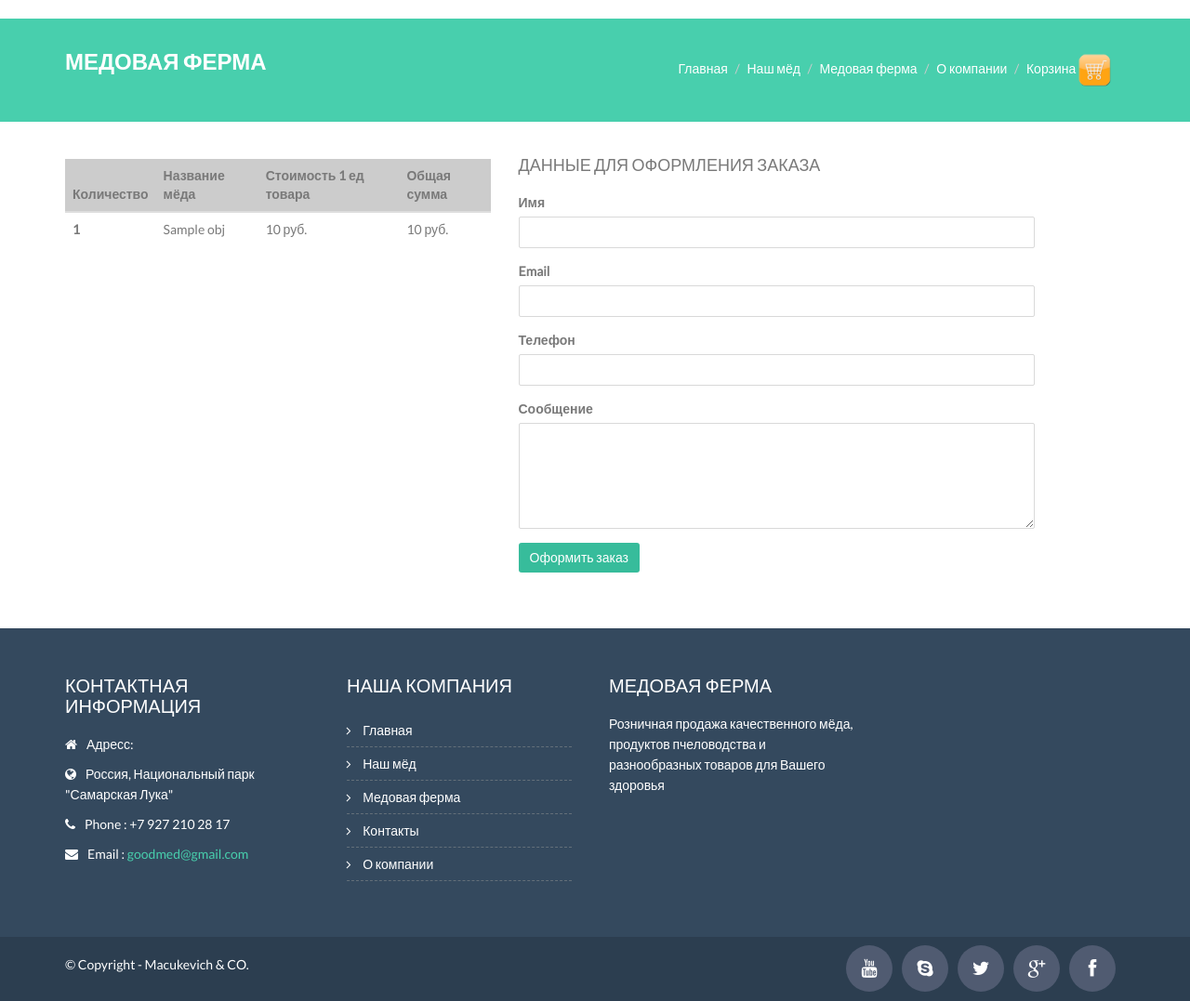
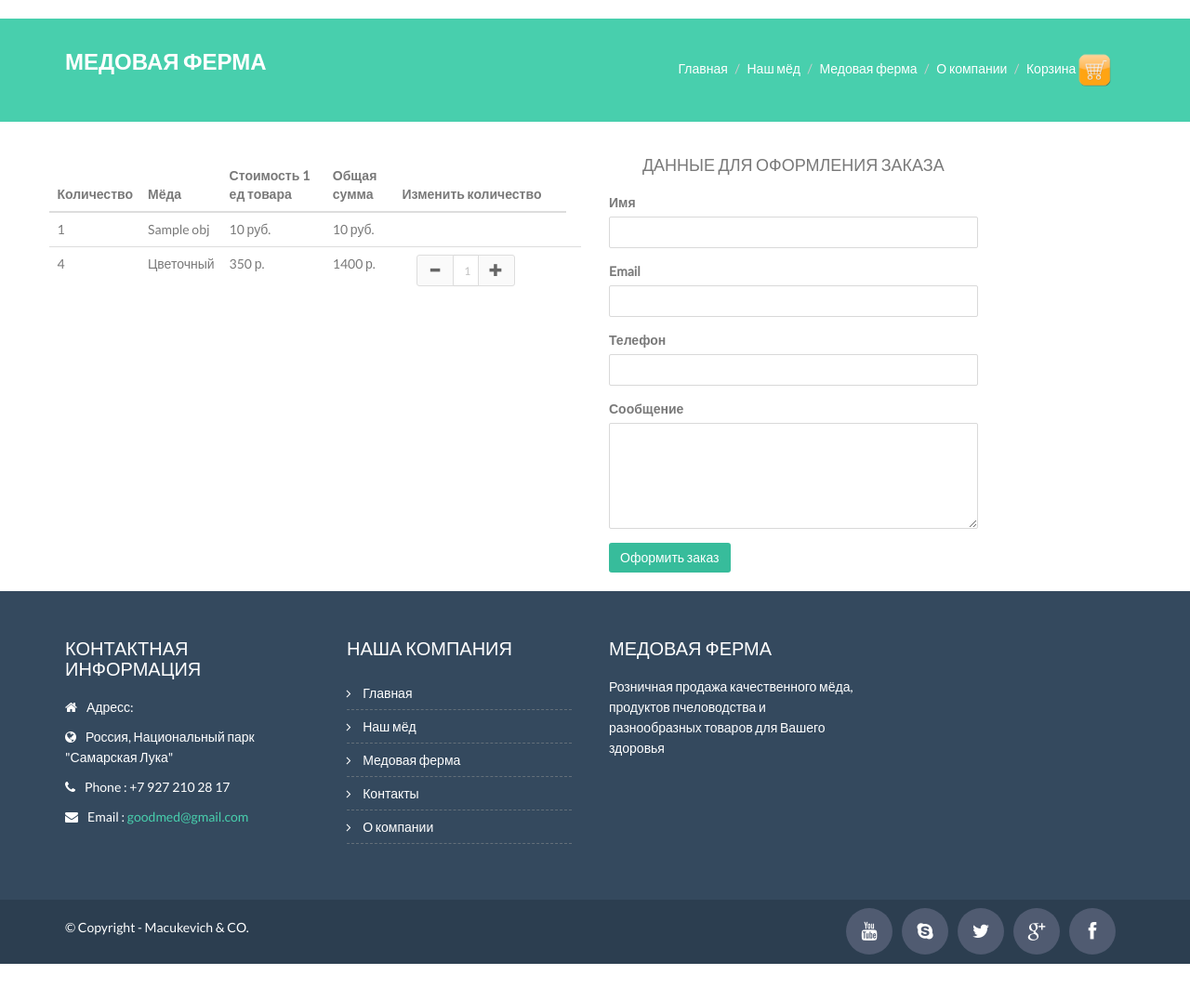
Before and after one commit to doncu/shop, a Flask app: template templates/basket.html in a window 1280 px wide. Shown: the whole page at 93% size. After the commit the page ends 1037 px from the top, so only its background shows below. Run offline with Flask 2, Linux system fonts and the light colour scheme; the template is opened without the code that fills it: most values are stand-ins (such as "Sample title", 1, 10 or a date in 2020); parts of the project's set-up code (start-up, migrations or seed data) failed here and were passed over; some libraries are stand-ins or nearby versions.

Commit message:
modify basket.html

```diff
--- a/templates/basket.html
+++ b/templates/basket.html
@@ -59,34 +59,56 @@
     </div>
     <!--breadcrumbs end-->
 
-  <div class="container">
-    <div class="row">
-        <div class="col-md-5 col-sm-5 address">
-          <table class="table table-responsive">
-              <thead class="thead-inverse">
+    <div class="my_row" style="margin: 3%;">
+        <div class="col-md-6 col-sm-5 address">
+                <div class="table-responsive">
+                    <table class="table table-hover">
+                        <thead>
                             <tr>
                                 <th>Количество</th>
-                  <th>Название мёда</th>
+                                <th>Мёда</th>
                                 <th>Стоимость 1 ед товара</th>
                                 <th>Общая сумма</th>
+                                <th>Изменить количество</th>
                             </tr>
                         </thead>
                         <tbody>
                             {% for obj, count in basket %}
                               <tr>
-                    <th scope="row">{{ count }}</th>
+                                <td>{{ count }}</td>
                                 <td>{{ obj.title }}</td>
                                 <td>{{ obj.price }} руб.</td>
                                 <td>{{ obj.price * count }} руб.</td>
                               </tr>
                             {% endfor %}
+                            <!-- Тестовая запись -->
+                                <tr>
+                                    <td>4</td>
+                                    <td>Цветочный</td>
+                                    <td>350 р.</td>
+                                    <td>1400 р.</td>
+                                    <td>
+                                        <div class="col-xs-5 col-xs-offset-5">
+                                          <div class="input-group number-spinner">
+                                              <span class="input-group-btn">
+                                                  <button class="btn btn-default" data-dir="dwn"><span class="glyphicon glyphicon-minus"></span></button>
+                                              </span>
+                                              <input type="text" class="form-control text-center" value="1" style="width: 160%; margin-left: -22%; font-size: 12px">
+                                              <span class="input-group-btn">
+                                                  <button class="btn btn-default" data-dir="up"><span class="glyphicon glyphicon-plus"></span></button>
+                                              </span>
+                                          </div>
+                                      </div>
+                                    <td>
+                                </tr>
                         </tbody>
                     </table>
                 </div>
-        <div class="col-md-6 col-sm-6 address">
-          <h4>
-            Данные для оформления заказа
-          </h4>
+        </div>
+    </div>
+
+    <div class="col-md-4 col-sm-4 address" style="margin: 0">
+          <div class="my_h" style="text-align: center"><h4>Данные для оформления заказа</h4></div>
           <div class="contact-form">
             <form role="form" method="post">
               <div class="form-group">
@@ -113,14 +135,12 @@
                 </label>
                 <textarea id="description" name="description" placeholder="" rows="5" class="form-control"></textarea>
               </div>
-              <button class="btn btn-info" type="submit">
-                Оформить заказ
-              </button>
+              <button class="btn btn-info" type="submit">Оформить заказ</button>
             </form>
           </div>
         </div>
-    </div>
-  </div>
+
+
     <br>
     <br>
     <!--footer start-->
@@ -211,6 +231,7 @@
     </script>
     <script type="text/javascript" src="{{ url_for ('static', filename='js/hover-dropdown.js')}}">
     </script>
+    <script src="{{ url_for ('static', filename='js/custombutton.js')}}"></script>
     <script type="text/javascript" src="{{ url_for ('static', filename='assets/bxslider/jquery.bxslider.js')}}">
     </script>
 
```
Also changed, not shown: templates/production.html (+28 -19 lines), shop/app.py (line endings or trailing spaces), 1 other file. Lines whose indentation alone changed are shown as unchanged.
